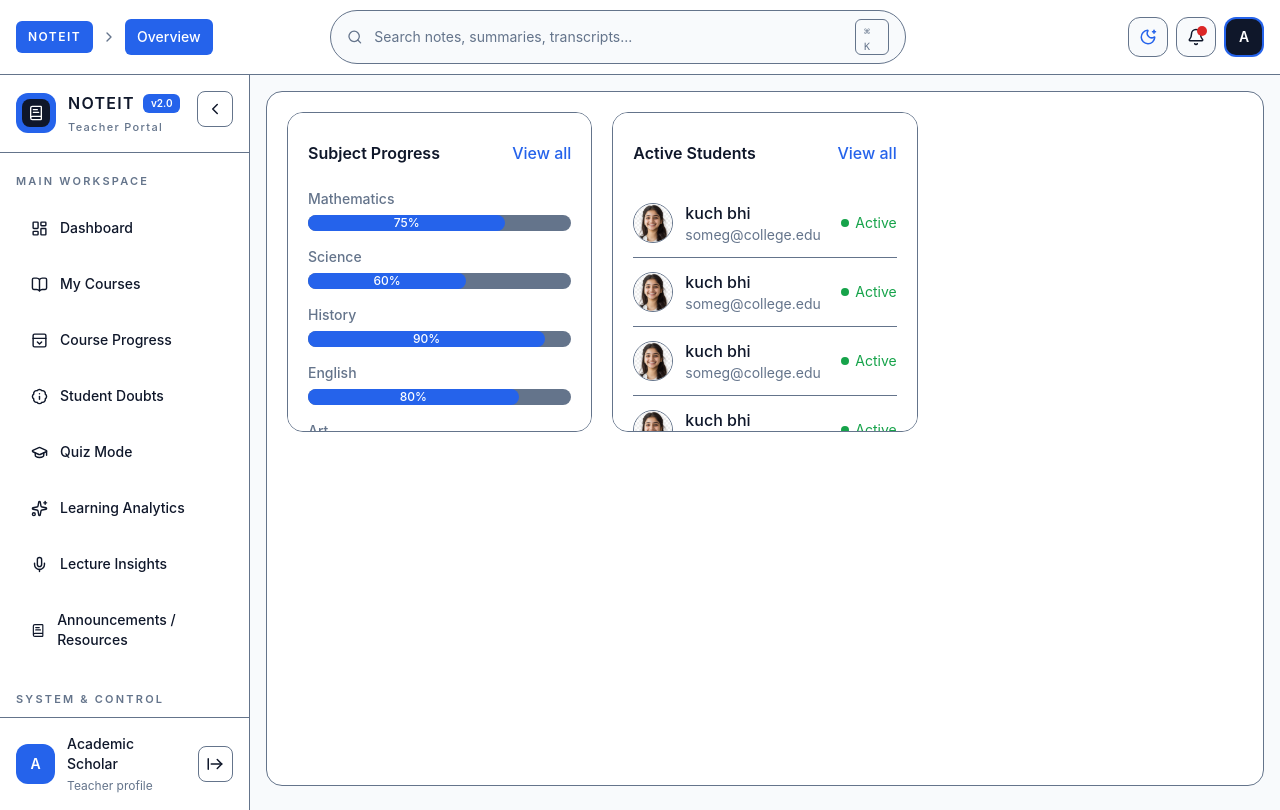
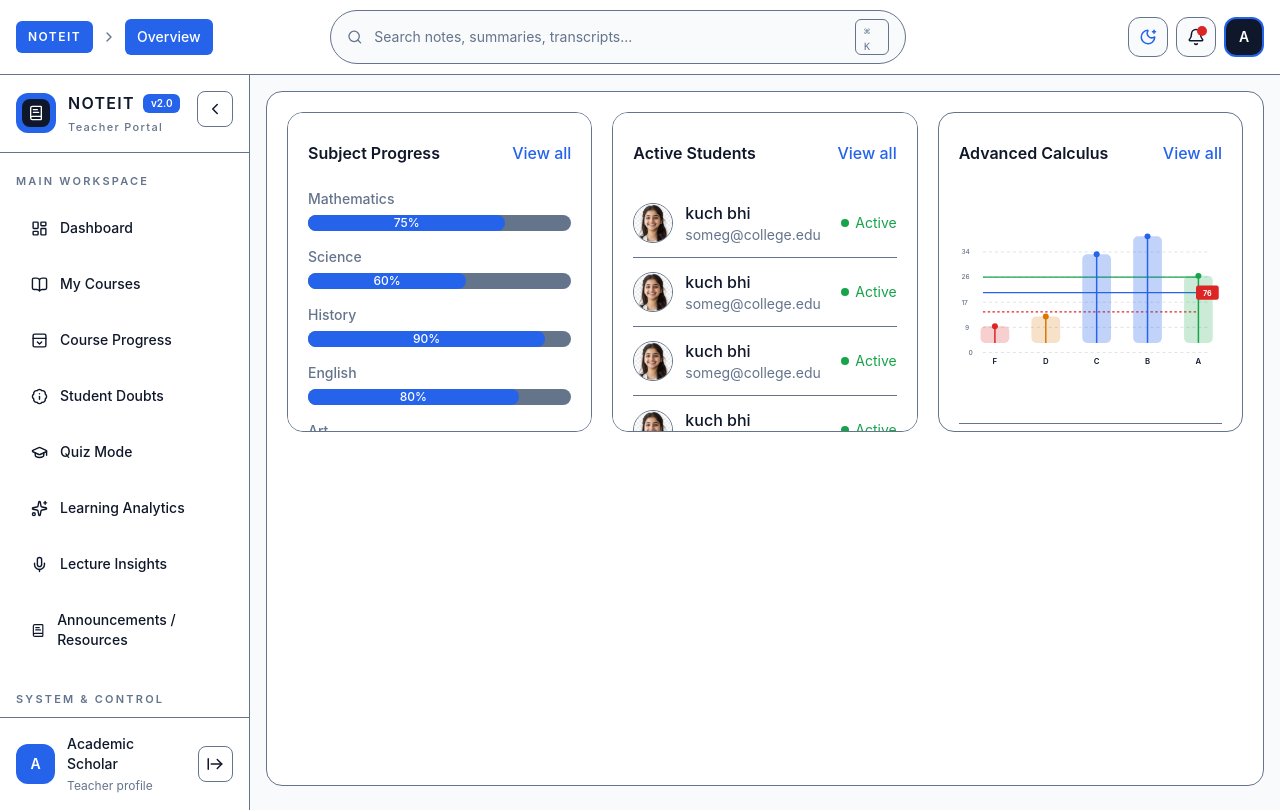
Before and after one commit to Prashant-workhub/teacher-s-portal, a React (Vite) app: page / in a window 1280 px wide. Built offline with nearby package versions, Linux system fonts and the light colour scheme.

Commit message:
added kpi card average class perfomance

```diff
--- /dev/null
+++ b/src/Props/kpiCard.tsx
@@ -0,0 +1,150 @@
+import { useTheme } from "../components/theme/ThemeProvider";
+
+type KpiStudent = {
+  grade: string;
+  value: number;
+  barHeight: number;
+  barColor: string;
+  lineColor: string;
+};
+
+type KpiMetric = {
+  label: string;
+  value: string;
+  tone: "neutral" | "success";
+};
+
+type KpiData = {
+  subject: string;
+  students: KpiStudent[];
+  metrics: KpiMetric[];
+  target: {
+    value: number;
+  };
+};
+
+const KpiCard = ({ data }: { data: KpiData }) => {
+  const { theme } = useTheme();
+  const isDark = theme === "dark";
+  const shellClass = isDark
+    ? "border-[#64748B] bg-[#0F172A] text-[#F8FAFC]"
+    : "border-[#64748B] bg-[#FFFFFF] text-[#0F172A]";
+  const mutedText = "text-[#64748B]";
+  const mainText = isDark ? "text-[#F8FAFC]" : "text-[#0F172A]";
+  const lineY = 96;
+  const targetY = 70;
+  const chartBottom = 180;
+  const chartHeight = chartBottom - 28;
+  const maxValue = 36;
+  const positions = [60, 145, 230, 315, 400];
+
+  return (
+    <div className={`h-full w-full min-w-0 max-h-80 overflow-hidden rounded-2xl border p-5 ${shellClass}`}>
+      <div className="mb-4 flex h-10 items-center justify-between gap-3">
+        <h5 className="min-w-0 truncate text-base font-semibold leading-none">{data.subject}</h5>
+        <a href="#" className="font-medium text-[#2563EB] hover:underline">
+          View all
+        </a>
+      </div>
+
+      <div className="relative">
+        <svg
+          aria-label={`${data.subject} KPI chart`}
+          className="h-[230px] w-full"
+          viewBox="0 0 440 230"
+          role="img"
+        >
+          <line x1="40" x2="418" y1="28" y2="28" stroke="#64748B" strokeDasharray="5 5" strokeOpacity="0.35" />
+          <line x1="40" x2="418" y1="70" y2="70" stroke="#64748B" strokeDasharray="5 5" strokeOpacity="0.35" />
+          <line x1="40" x2="418" y1="112" y2="112" stroke="#64748B" strokeDasharray="5 5" strokeOpacity="0.35" />
+          <line x1="40" x2="418" y1="154" y2="154" stroke="#64748B" strokeDasharray="5 5" strokeOpacity="0.35" />
+          <line x1="40" x2="418" y1="196" y2="196" stroke="#64748B" strokeDasharray="5 5" strokeOpacity="0.35" />
+
+          <line x1="40" x2="400" y1={lineY} y2={lineY} stroke="#2563EB" strokeWidth="2" />
+          <line x1="40" x2="400" y1={targetY} y2={targetY} stroke="#16A34A" strokeWidth="2" />
+          <line x1="40" x2="400" y1="128" y2="128" stroke="#DC2626" strokeWidth="2" strokeDasharray="4 4" />
+
+          {data.students.map((student, index) => {
+            const x = positions[index];
+            const chartValue = student.barHeight ?? (student.value / maxValue) * chartHeight;
+            const barTop = chartBottom - chartValue;
+            const isBlue = student.barColor === "#2563EB";
+
+            return (
+              <g key={student.grade}>
+                <rect
+                  x={x - 24}
+                  y={barTop}
+                  rx="8"
+                  ry="8"
+                  width="48"
+                  height={chartValue}
+                  fill={student.barColor}
+                  fillOpacity={isBlue ? "0.28" : "0.22"}
+                />
+                <line
+                  x1={x}
+                  x2={x}
+                  y1={barTop}
+                  y2={chartBottom}
+                  stroke={student.lineColor}
+                  strokeWidth="2.5"
+                />
+                <circle cx={x} cy={barTop} r="5" fill={student.lineColor} />
+                <text
+                  x={x}
+                  y="216"
+                  textAnchor="middle"
+                  fill={isDark ? "#F8FAFC" : "#0F172A"}
+                  fontSize="13"
+                  fontWeight="600"
+                >
+                  {student.grade}
+                </text>
+              </g>
+            );
+          })}
+
+          <text x="16" y="200" fill="#64748B" fontSize="11" fontWeight="500">
+            0
+          </text>
+          <text x="10" y="158" fill="#64748B" fontSize="11" fontWeight="500">
+            9
+          </text>
+          <text x="4" y="116" fill="#64748B" fontSize="11" fontWeight="500">
+            17
+          </text>
+          <text x="4" y="74" fill="#64748B" fontSize="11" fontWeight="500">
+            26
+          </text>
+          <text x="4" y="32" fill="#64748B" fontSize="11" fontWeight="500">
+            34
+          </text>
+
+          <rect x="396" y={lineY - 12} rx="4" ry="4" width="38" height="24" fill="#DC2626" />
+          <text x="415" y={lineY + 5} textAnchor="middle" fill="#FFFFFF" fontSize="12" fontWeight="700">
+            {data.target.value}
+          </text>
+        </svg>
+      </div>
+
+      <div className="mt-1 grid grid-cols-3 gap-2 border-t border-[#64748B] pt-4">
+        {data.metrics.map((metric) => (
+          <div key={metric.label} className="min-w-0 text-center">
+            <p className={`text-[11px] leading-4 ${mutedText}`}>{metric.label}</p>
+            <p
+              className={[
+                "mt-1 text-sm font-semibold",
+                metric.tone === "success" ? "text-[#16A34A]" : mainText,
+              ].join(" ")}
+            >
+              {metric.value}
+            </p>
+          </div>
+        ))}
+      </div>
+    </div>
+  );
+};
+
+export default KpiCard;
--- a/src/components/overview/Overview.tsx
+++ b/src/components/overview/Overview.tsx
@@ -2,11 +2,14 @@ import activeStudents from "../../student db/active-student";
 import Card from "../../Props/cards";
 import Subjects from "../../course db/completion/c_completion";
 import SubjectProgressBars from "../../Props/progressBar";
+import subjectPerformanceKpi from "../../course db/kpi/subjectPerformanceKpi";
+import KpiCard from "../../Props/kpiCard";
 const Overview = () => {
   return (
-    <section className="grid gap-5 md:grid-cols-3">
+    <section className="grid gap-5 md:grid-cols-2 xl:grid-cols-3">
       <SubjectProgressBars data={Subjects} />
       <Card students={activeStudents} />
+      <KpiCard data={subjectPerformanceKpi} />
     </section>
   );
 };
--- /dev/null
+++ b/src/course db/kpi/subjectPerformanceKpi.tsx
@@ -0,0 +1,39 @@
+type KpiData = {
+  subject: string;
+  students: Array<{
+    grade: string;
+    value: number;
+    barHeight: number;
+    barColor: string;
+    lineColor: string;
+  }>;
+  metrics: Array<{
+    label: string;
+    value: string;
+    tone: "neutral" | "success";
+  }>;
+  target: {
+    value: number;
+  };
+};
+
+const subjectPerformanceKpi: KpiData = {
+  subject: "Advanced Calculus",
+  students: [
+    { grade: "F", value: 3, barHeight: 28, barColor: "#DC2626", lineColor: "#DC2626" },
+    { grade: "D", value: 5, barHeight: 44, barColor: "#D97706", lineColor: "#D97706" },
+    { grade: "C", value: 18, barHeight: 148, barColor: "#2563EB", lineColor: "#2563EB" },
+    { grade: "B", value: 34, barHeight: 178, barColor: "#2563EB", lineColor: "#2563EB" },
+    { grade: "A", value: 26, barHeight: 112, barColor: "#16A34A", lineColor: "#16A34A" },
+  ],
+  metrics: [
+    { label: "Class Average", value: "84.5%", tone: "neutral" },
+    { label: "Pass Rate", value: "92.4%", tone: "neutral" },
+    { label: "Target Gap", value: "+8.5%", tone: "success" },
+  ],
+  target: {
+    value: 76,
+  },
+};
+
+export default subjectPerformanceKpi;
```
